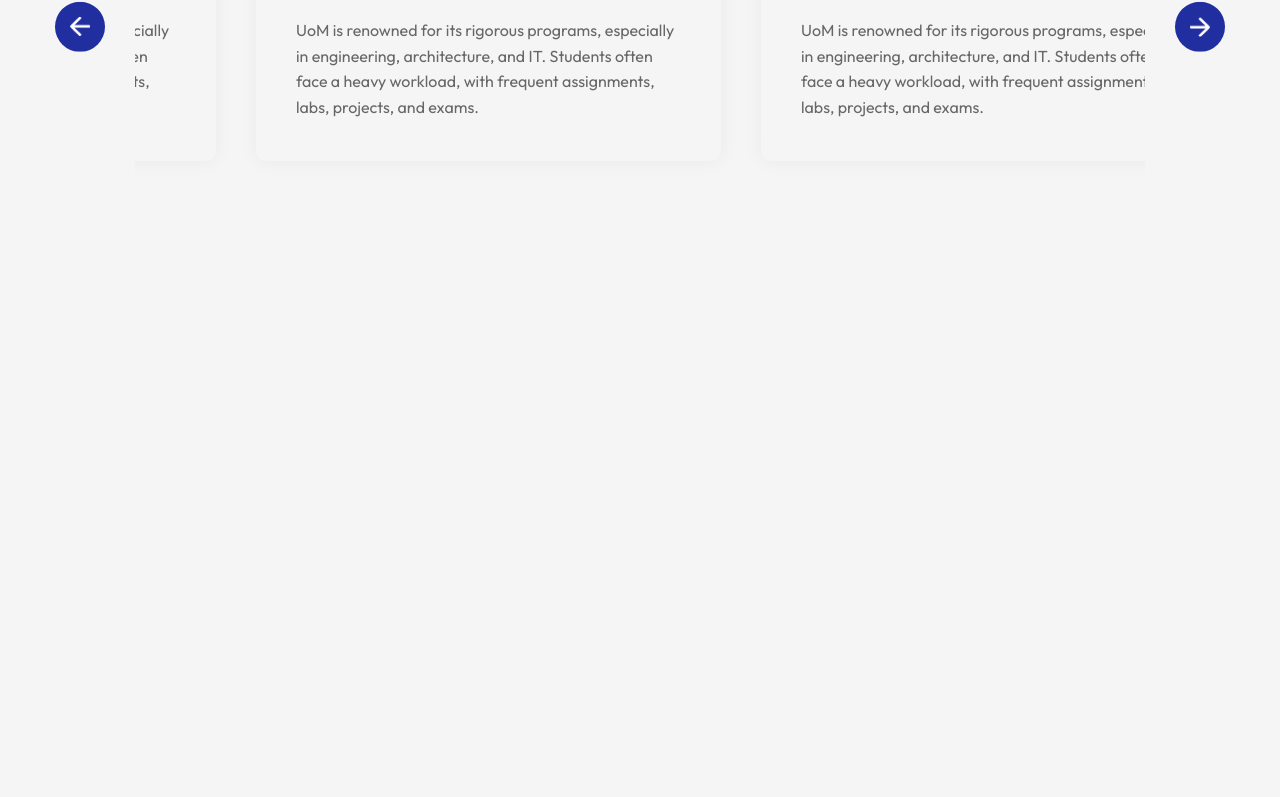
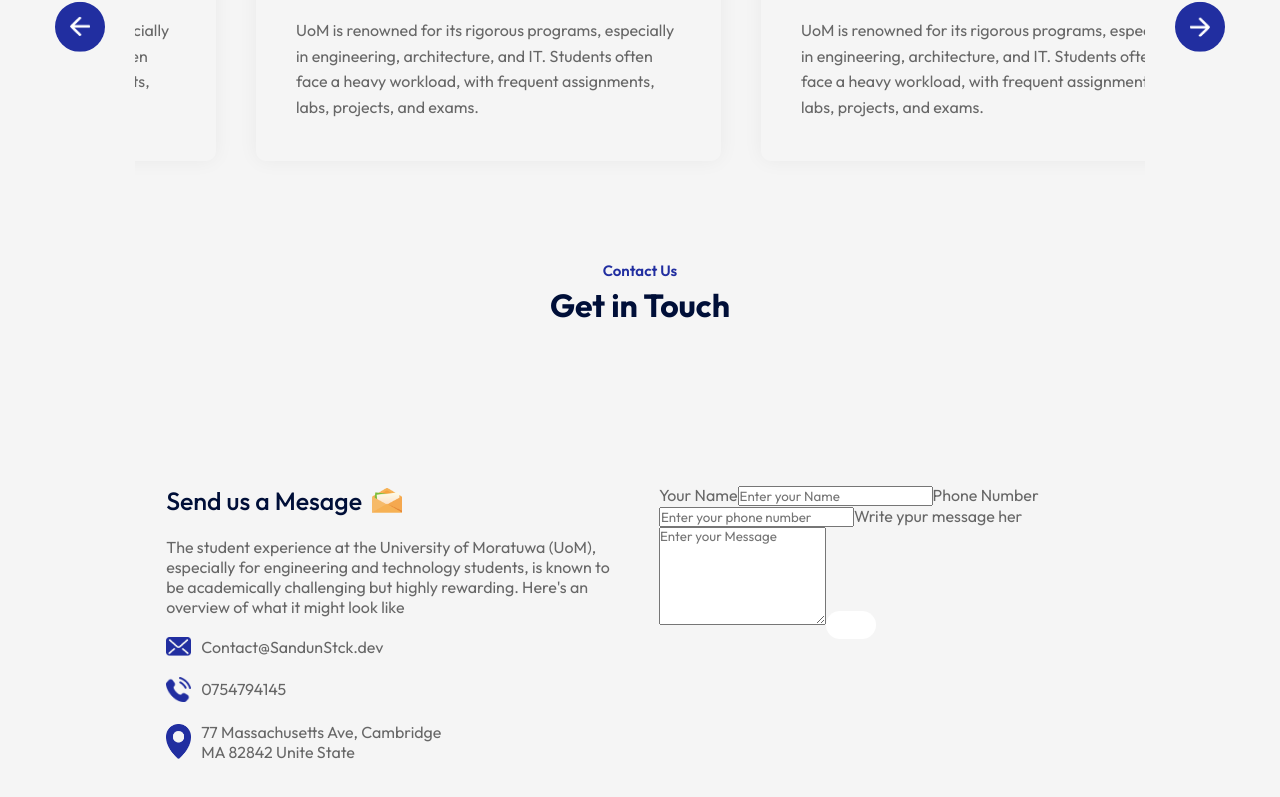
Before and after one commit to sandun7787/University-guide-web-page, a React (Vite) app: page / in a window 1280 px wide. Shown: the part 2781-3578 px from the top of the page. Before the commit the page ends 3042 px from the top, so only its background shows below. Built offline with nearby package versions, Linux system fonts and the light colour scheme.

Commit message:
add-new-one

```diff
--- a/src/App.jsx
+++ b/src/App.jsx
@@ -6,6 +6,7 @@ import Title from './Components/Title/Title'
 import About from './Components/About/About'
 import Campus from './Components/Campus/Campus'
 import Testimonials from './Components/Testimonials/Testimonials'
+import Contact from './Components/Contact/Contact'
 export default function App() {
   return (
     <div>
@@ -19,6 +20,9 @@ export default function App() {
       <Campus/>
       <Title subTitle='TESTIMONIALS' title='What Student Says'/>
       <Testimonials/>
+      <Title subTitle='Contact Us' title='Get in Touch'/>
+      <Contact/>
+
       </div>
 
 
--- /dev/null
+++ b/src/Components/Contact/Contact.css
@@ -0,0 +1,38 @@
+.contact {
+    margin: 80px auto;
+    max-width: 90%;
+    display: flex;
+    align-content: center;
+    justify-content: space-between;
+}
+
+.contact-col {
+    flex-basis: 48%;
+    color: #676767;
+}
+
+.contact-col h3 {
+    color: #000F38;
+    font-weight: 500;
+    font-size: 25px;
+    display: flex;
+    align-items: center;
+    margin-bottom: 20px;
+}
+
+.contact-col h3 img{
+    width: 30px;
+    margin-left: 10px;
+}
+
+
+.contact-col ul li{
+    display: flex;
+    align-items: center;
+    margin:20px 0;
+}
+
+.contact-col ul li img{
+    width:25px;
+    margin-right: 10px;
+}
--- /dev/null
+++ b/src/Components/Contact/Contact.jsx
@@ -0,0 +1,44 @@
+import React from 'react'
+import './Contact.css'
+import msg_icon from '../../assets/msg-icon.png'
+import mail_icon from '../../assets/mail-icon.png'
+import phone_icon from '../../assets/phone-icon.png'
+import location_icon from '../../assets/location-icon.png'
+
+const Contact = () => {
+  return (
+    <div className='contact'>
+        <div className="contact">
+            <div className="contact-col">
+                <h3>Send us a Mesage  <img src={msg_icon} alt="" /></h3>
+                <p>
+                The student experience at the University of Moratuwa (UoM), especially for engineering and technology students, is known to be academically challenging but highly rewarding. Here's an overview of what it might look like
+                </p>
+                <ul>
+                    <li><img src={mail_icon} alt="" />
+                        Contact@SandunStck.dev
+                    </li>
+                    <li><img src={phone_icon} alt="" />0754794145</li>
+                    <li><img src={location_icon} alt="" />77 Massachusetts Ave, Cambridge <br/>MA 82842 Unite State</li>
+                </ul>
+                </div>
+                <div className="contact-col">
+                  <form>
+                    <label>Your Name</label>
+                    <input type="text" name='name' placeholder='Enter your Name' />
+                    <required/>
+                    <label>Phone Number</label>
+                    <input type="tel" name='phone' placeholder='Enter your phone number' />
+                    <required/>
+                    <label>Write ypur message her</label>
+                    <textarea name="message" rows='6' placeholder='Enter your Message' required></textarea>
+                    <button type='submite' className='btn dark btn'></button>
+                  </form>
+                </div>
+        </div>
+
+    </div>
+  )
+}
+
+export default Contact
```
